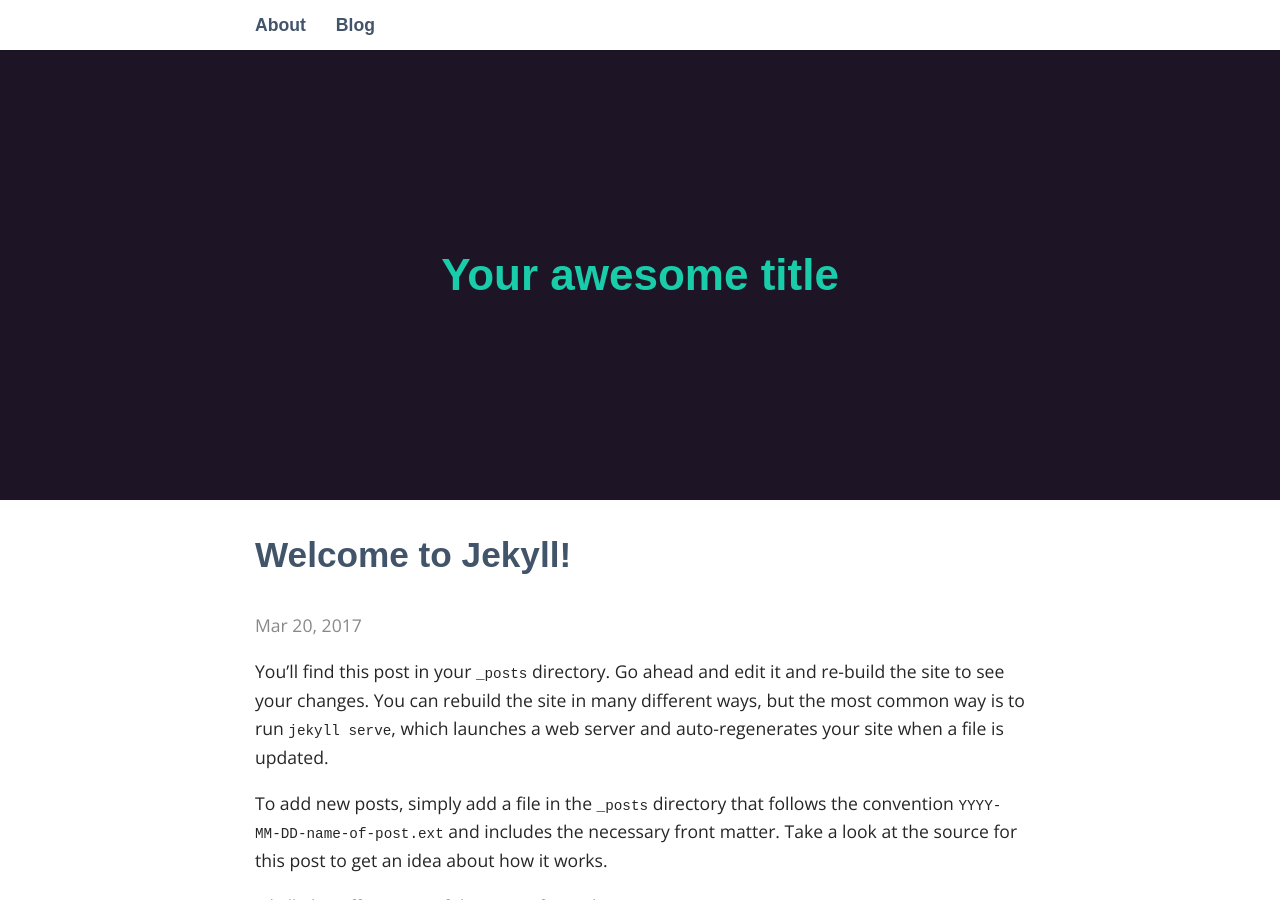
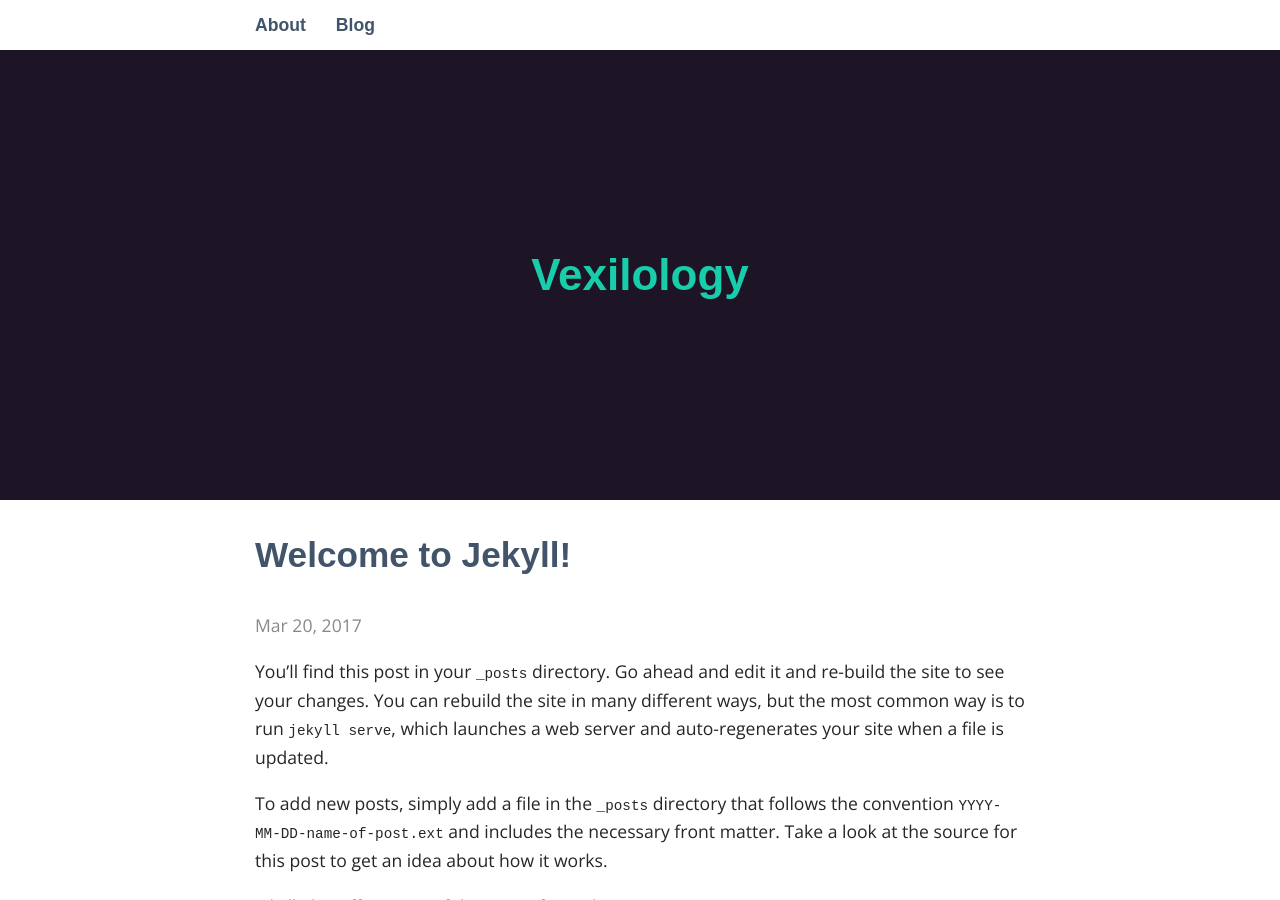
Before and after one commit to lisadunlap/lisadunlap.github.io, a Jekyll site: the page built from _posts/2017-03-19-welcome-to-jekyll.markdown, in a window 1280 px wide and 900 px high. Built offline with Jekyll 4.4.1, drawn with Linux system fonts in a browser that asks for light colours; some web fonts are replaced.

Commit message:
change title

```diff
--- a/_config.yml
+++ b/_config.yml
@@ -13,16 +13,16 @@
 # you will see them accessed via {{ site.title }}, {{ site.email }}, and so on.
 # You can create any custom variable you would like, and they will be accessible
 # in the templates via {{ site.myvariable }}.
-title: Your awesome title
-email: your-email@domain.com
+title: Vexilology
+email: lisabdunlap@gmail.com
 description: > # this means to ignore newlines until "baseurl:"
   Write an awesome description for your new site here. You can edit this
   line in _config.yml. It will appear in your document head meta (for
   Google search results) and in your feed.xml site description.
 baseurl: "" # the subpath of your site, e.g. /blog
-url: "" # the base hostname & protocol for your site, e.g. http://example.com
+url: "http://vexilology.com" # the base hostname & protocol for your site, e.g. http://example.com
 twitter_username: jekyllrb
-github_username:  jekyll
+github_username:  lisadunlap
 
 # Build settings
 markdown: kramdown
```
